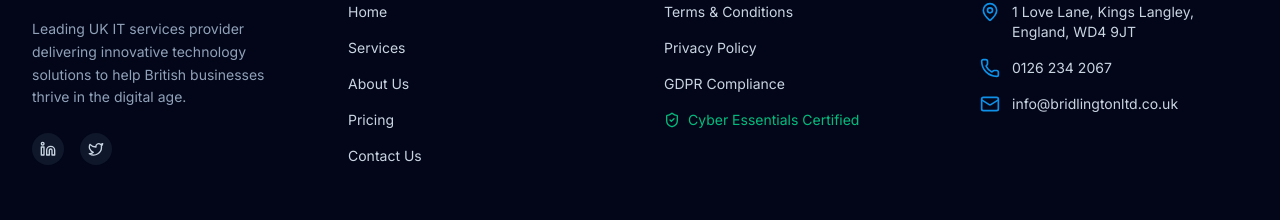
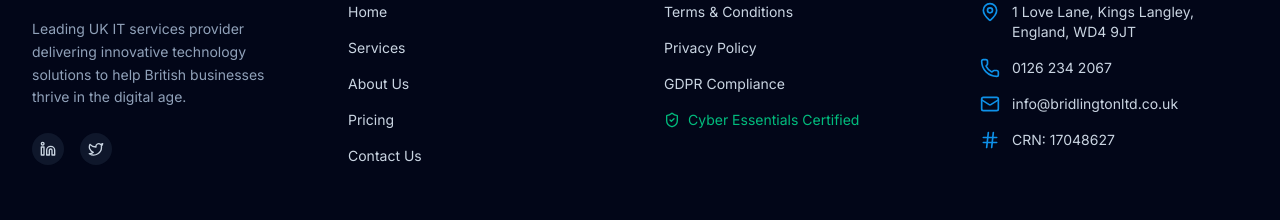
Before and after one commit to consultancy-outfit/100IT-SALESITES-001, a React (Vite) app: page /privacy in a window 1280 px wide. Shown: the part 2260-2480 px from the top of the page. Built offline with nearby package versions, Linux system fonts and the light colour scheme.

Commit message:
sale site add crn number and change title

```diff
--- a/index.html
+++ b/index.html
@@ -3,7 +3,7 @@
   <head>
     <meta charset="UTF-8" />
     <meta name="viewport" content="width=device-width, initial-scale=1.0" />
-    <title>My Google AI Studio App</title>
+    <title>Bridlington</title>
   </head>
   <body>
     <div id="root"></div>
--- a/src/components/Footer.tsx
+++ b/src/components/Footer.tsx
@@ -1,6 +1,6 @@
 import React from 'react';
 import { Link } from 'react-router-dom';
-import { Mail, Phone, MapPin, Cpu, Linkedin, Twitter, ShieldCheck } from 'lucide-react';
+import { Mail, Phone, MapPin, Cpu, Linkedin, Twitter, ShieldCheck, Hash } from 'lucide-react';
 import { COMPANY_DETAILS } from '../constants';
 
 export const Footer = () => {
@@ -75,6 +75,10 @@ export const Footer = () => {
                 <Mail className="w-5 h-5 text-brand-500 shrink-0" />
                 <span>{COMPANY_DETAILS.email}</span>
               </li>
+              <li className="flex items-center space-x-3">
+                <Hash className="w-5 h-5 text-brand-500 shrink-0" />
+                <span>CRN: {COMPANY_DETAILS.crn}</span>
+              </li>
             </ul>
           </div>
         </div>
```
